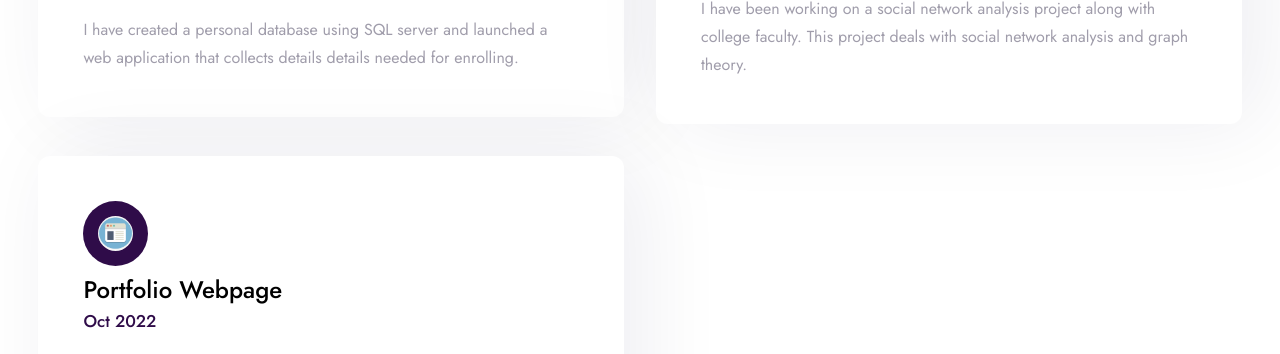
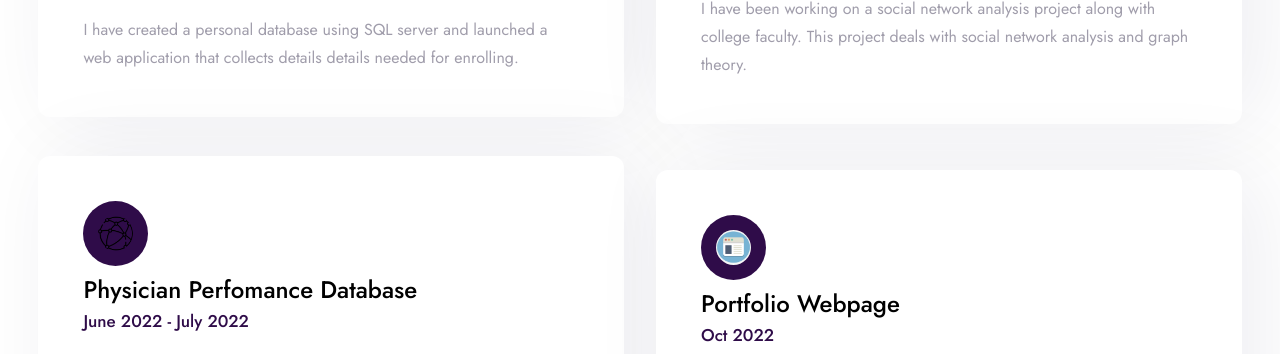
Before and after one commit to dr-glitchhub/website_personal, a plain HTML site: page index.html in a window 1280 px wide. Both pictures are taken after a click on the link "Projects". Shown: the part 2690-3044 px from the top of the page. Drawn offline with nearby package versions, Linux system fonts and the light colour scheme.

Commit message:
Update index.html

```diff
--- a/index.html
+++ b/index.html
@@ -158,6 +158,14 @@
             <p>I have been working on a social network analysis project along with college faculty. This project deals with social network analysis and graph theory.</p>
         </div>
         <div class="row">
+            <div class="s s-five">
+                <img src="Images/network.png" alt="">
+            </div>
+            <h3>Physician Perfomance Database</h3>
+            <h5>June 2022 - July 2022</h5>
+            <p>I have worked as a assistant for a project that deals with calculating perfomance of physicians in different departments for a hospital taking different parameters like cpt, attendance etc.</p>
+        </div>
+        <div class="row">
             <div class="s s-four">
                 <img src="Images/webpage.png" alt="">
             </div>
```
